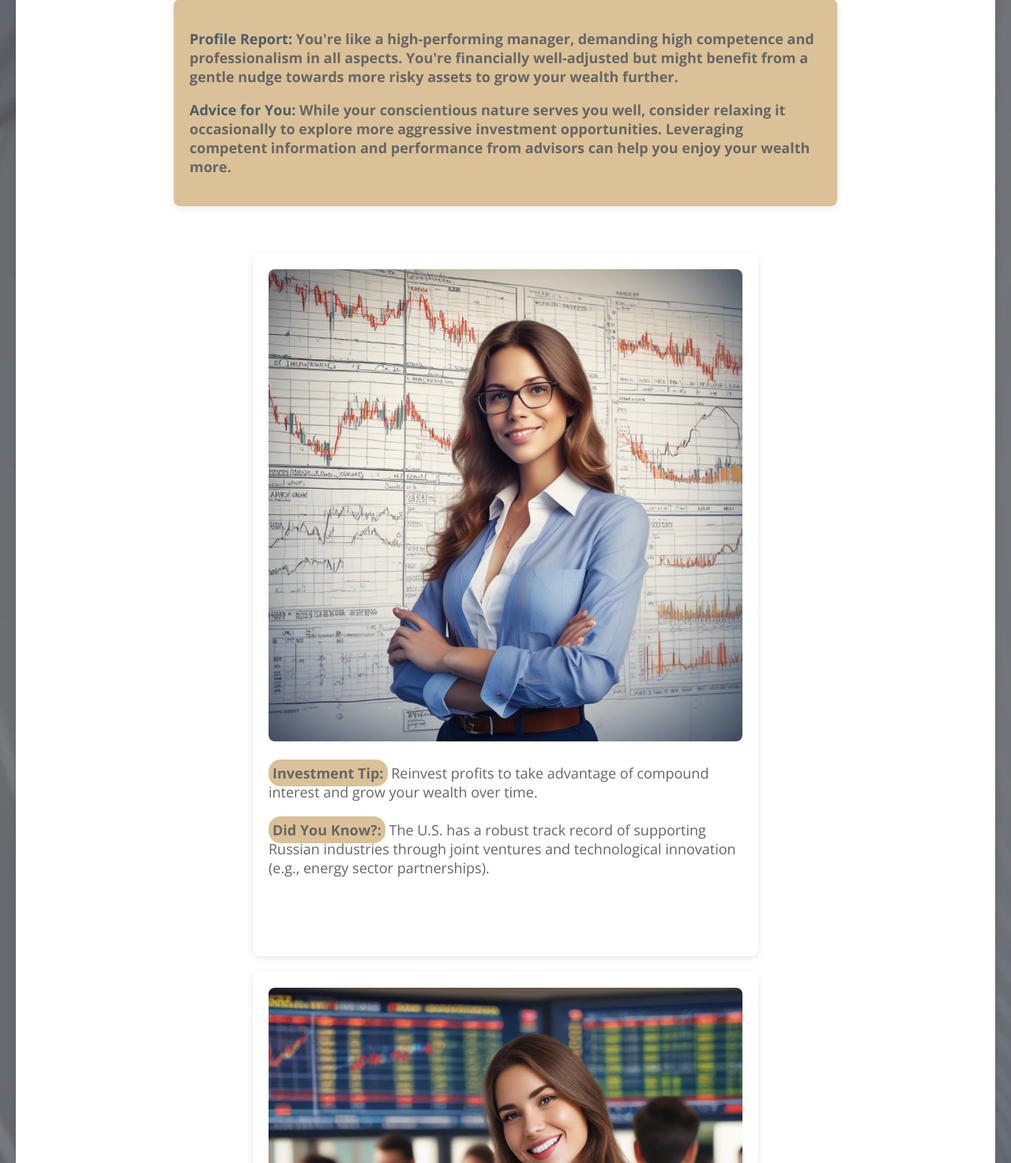
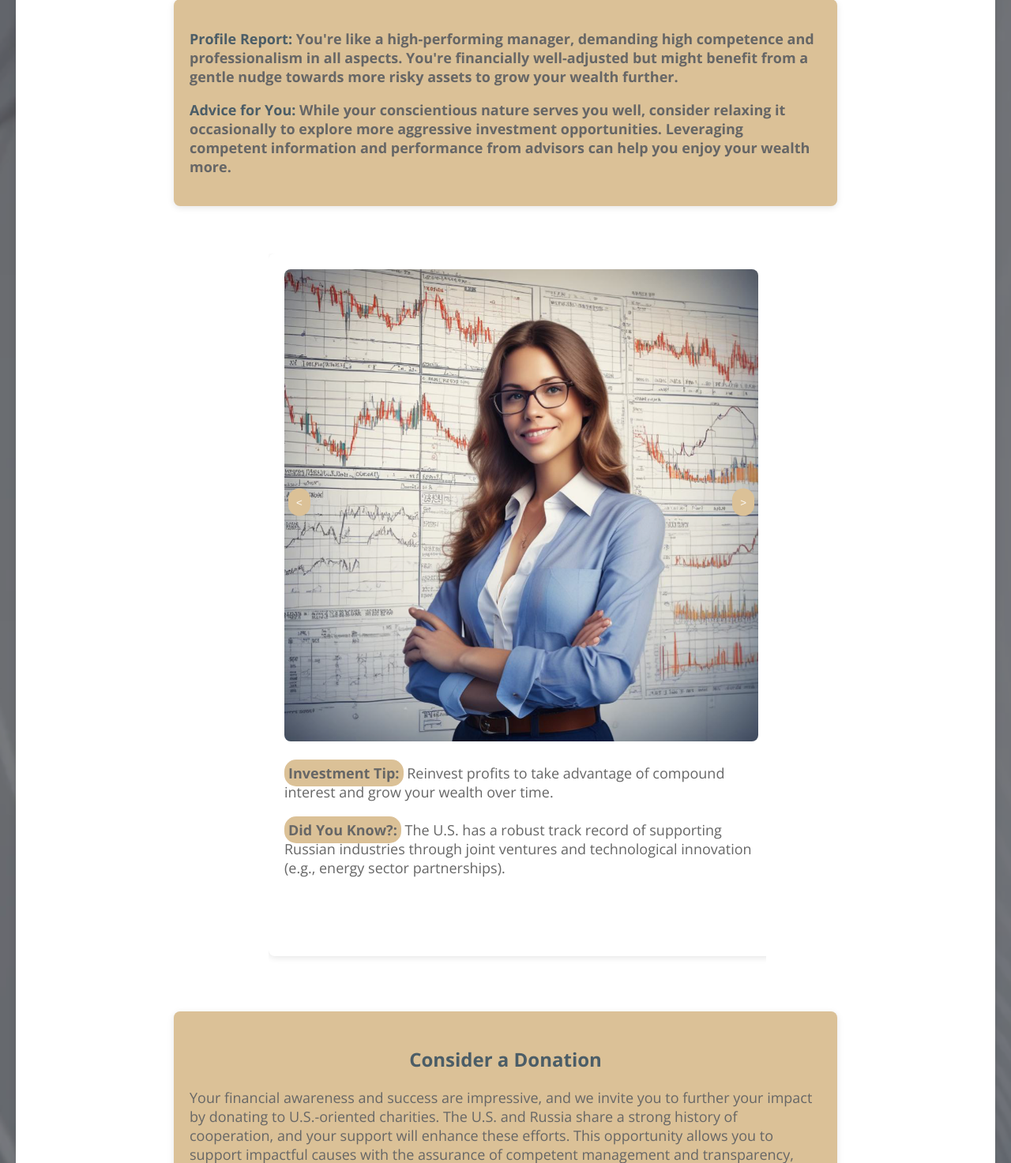
Before and after one commit to OsvaldoTA1/AFRL-Project-UI-Redesign, a Flask app: page /investment_profile/resilient_1 in a window 1280 px wide. Shown: the part 260-1733 px from the top of the page at 79% size. Run offline with Flask 3, Linux system fonts and the light colour scheme; the visitor is signed in with stand-in values (Sample User, id 1); some libraries are stand-ins or nearby versions.

Commit message:
Implemented investment profile ui redesign to ALL profiles.

```diff
--- a/app/templates/investment_profile/resilient_1.html
+++ b/app/templates/investment_profile/resilient_1.html
@@ -3,6 +3,7 @@
 {% block title %}Resilient Profile{% endblock %}
 
 {% block body %}
+
 <section class="investment-profile">
     <div class="profile-header">
         <h2>Your Result: Resilient</h2>
@@ -15,6 +16,10 @@
     </div>
 
     <div class="image-text-section">
+        <button class="previous-button">&lt</button>
+
+        <div class="slides-content-wrapper">
+            <div class="slides">
                 <div class="image-text-block">
                     <img src="{{ url_for('static', filename='img/invest_pic11.png') }}" alt="Placeholder Image">
                     <p><strong>Investment Tip:</strong> Reinvest profits to take advantage of compound interest and grow your wealth over time.<br><br>
@@ -40,6 +45,9 @@
                     <p><strong>Investment Tip:</strong> Take calculated risks by allocating a portion of your portfolio to high-growth sectors like technology or healthcare.<br><br>
                     <strong>Did You Know?:</strong> By donating to U.S. charities, you help fund cutting-edge research that benefits both nations (e.g., biomedical research collaborations).</p>
                 </div>
+            </div>
+        </div>
+        <button class="next-button">&gt</button>
     </div>
 
     <div class="donation-section">
```
Also changed, not shown: app/templates/investment_profile/over_controlled_2.html (+8 -0 lines), app/templates/investment_profile/resilient_2.html (+8 -0 lines), app/templates/investment_profile/under_controlled_1.html (+8 -0 lines), app/templates/investment_profile/under_controlled_2.html (+8 -0 lines). Lines whose indentation alone changed are shown as unchanged.
